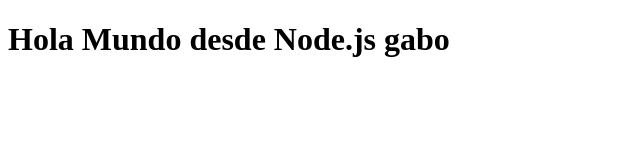
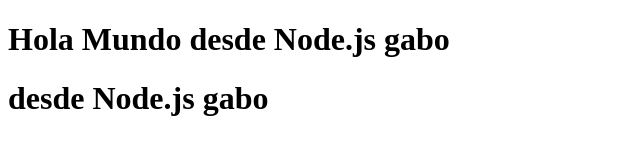
Before and after one commit to gabriel9818/aws-action, a website: page index.html in a window 1280 px wide. Shown: the whole page, without its empty margins (0-640 px from the left). Drawn offline with Linux system fonts and the light colour scheme.

Commit message:
feat: :ambulance: add line

```diff
--- a/index.html
+++ b/index.html
@@ -7,6 +7,6 @@
 </head>
 <body>
     <h1>Hola Mundo desde Node.js gabo</h1>
-
+    <h1> desde Node.js gabo</h1>
 </body>
 </html>
```
